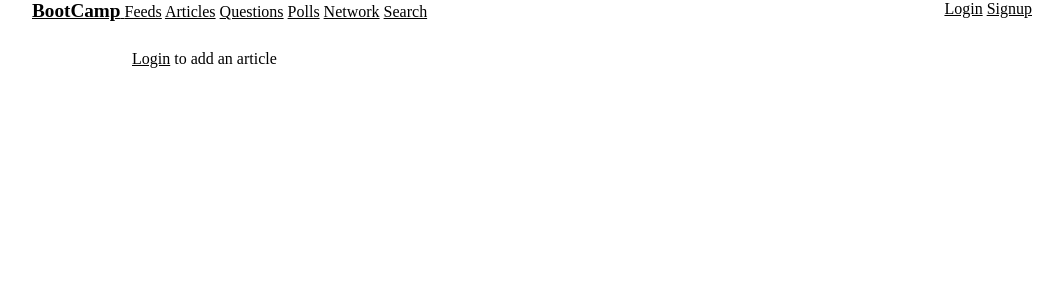
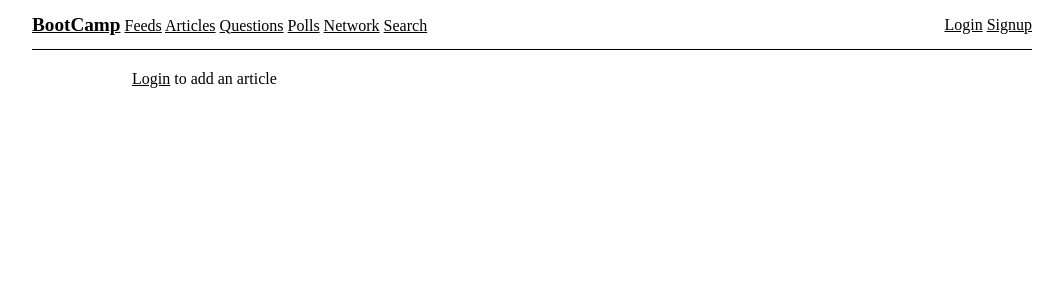
Before and after one commit to shivams906/bootcamp-clone, a Django app: page /articles/ in a window 1280 px wide. Shown: the top 300 px of the page, without its empty margins (108-1171 px from the left). Run offline with Django 3.2, Linux system fonts and the light colour scheme; data that the repository does not hold is empty; some libraries are stand-ins or nearby versions.

Commit message:
some small style changes

```diff
--- a/static/styles/base.css
+++ b/static/styles/base.css
@@ -20,7 +20,10 @@ body {
 header {
   display: flex;
   justify-content: space-between;
+  align-items: center;
   height: 50px;
+  border-bottom: 1px solid black;
+  margin-bottom: 20px;
 }
 
 header > div.left .home {
--- a/templates/base.html
+++ b/templates/base.html
@@ -10,9 +10,7 @@
   {% block header %}
   <header>
     <div class="left">
-      <a href="{% url 'home' %}">
-        <span class="home">BootCamp</span>
-      </a>
+      <a href="{% url 'home' %}"><span class="home">BootCamp</span></a>
       <a href="{% url 'feeds:home' %}">Feeds</a>
       <a href="{% url 'articles:home' %}">Articles</a>
       <a href="{% url 'questions:home' %}">Questions</a>
```
